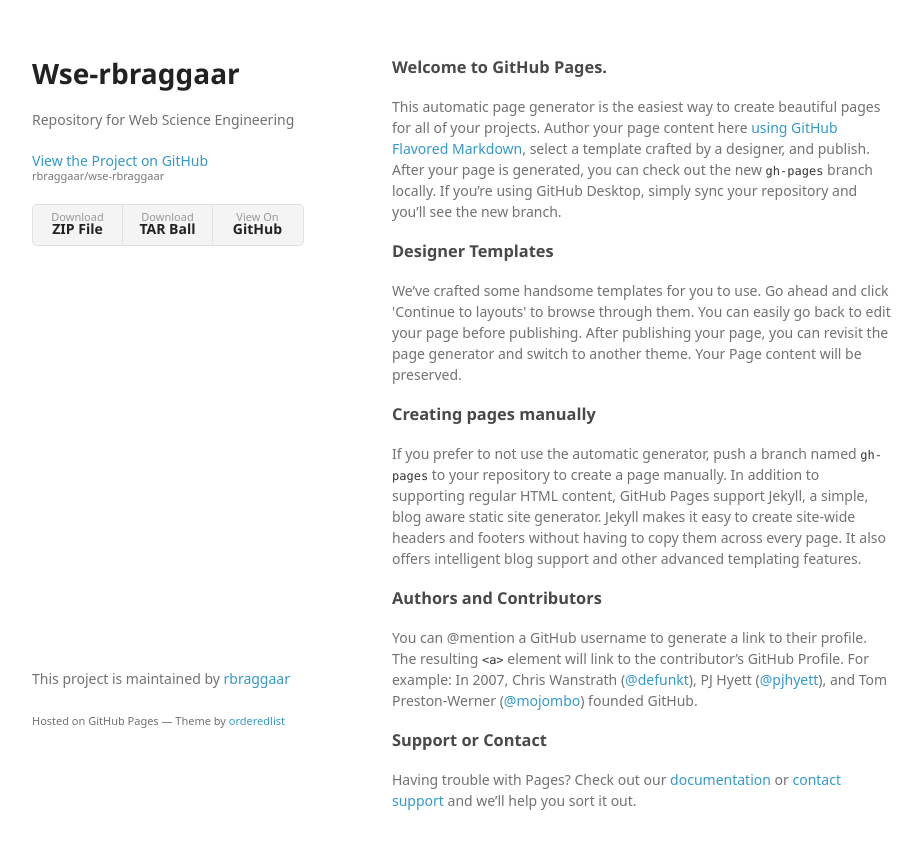
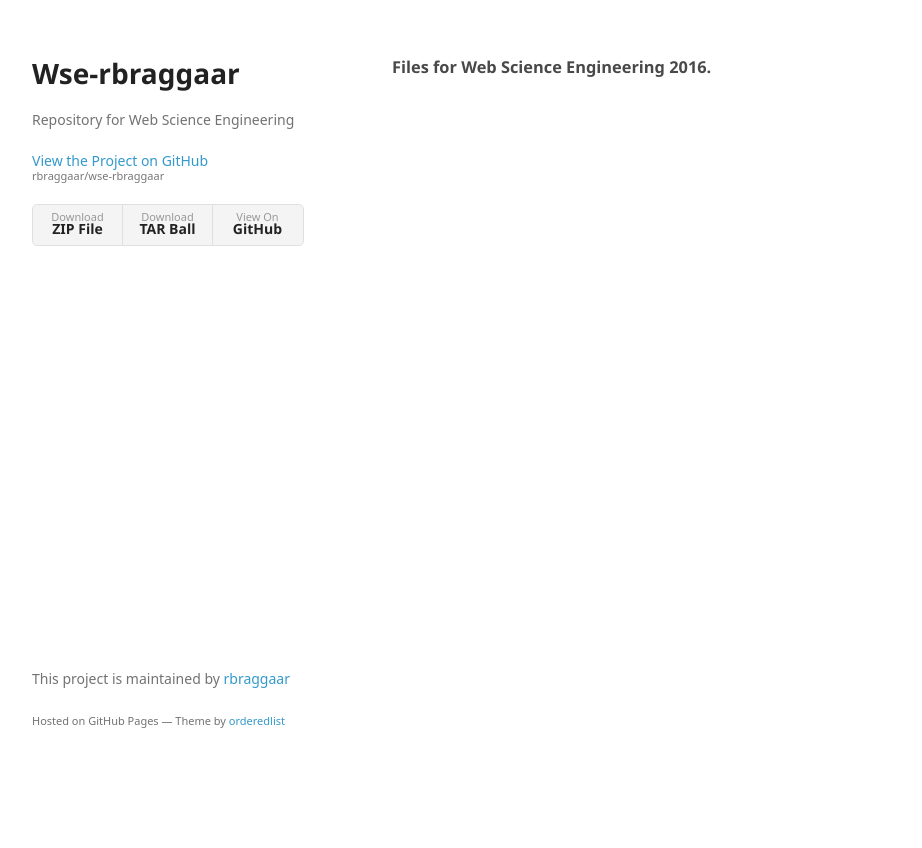
Before and after one commit to rbraggaar/wse-rbraggaar, a plain HTML site: page index.html in a window 1280 px wide. Shown: the whole page, without its empty margins (178-1100 px from the left). After the commit the page ends 800 px from the top, so only its background shows below. Drawn offline with Linux system fonts and the light colour scheme; a web font is replaced by a local one.

Commit message:
Update index.html

```diff
--- a/index.html
+++ b/index.html
@@ -29,29 +29,7 @@
       </header>
       <section>
         <h3>
-<a id="welcome-to-github-pages" class="anchor" href="#welcome-to-github-pages" aria-hidden="true"><span aria-hidden="true" class="octicon octicon-link"></span></a>Welcome to GitHub Pages.</h3>
-
-<p>This automatic page generator is the easiest way to create beautiful pages for all of your projects. Author your page content here <a href="https://guides.github.com/features/mastering-markdown/">using GitHub Flavored Markdown</a>, select a template crafted by a designer, and publish. After your page is generated, you can check out the new <code>gh-pages</code> branch locally. If you’re using GitHub Desktop, simply sync your repository and you’ll see the new branch.</p>
-
-<h3>
-<a id="designer-templates" class="anchor" href="#designer-templates" aria-hidden="true"><span aria-hidden="true" class="octicon octicon-link"></span></a>Designer Templates</h3>
-
-<p>We’ve crafted some handsome templates for you to use. Go ahead and click 'Continue to layouts' to browse through them. You can easily go back to edit your page before publishing. After publishing your page, you can revisit the page generator and switch to another theme. Your Page content will be preserved.</p>
-
-<h3>
-<a id="creating-pages-manually" class="anchor" href="#creating-pages-manually" aria-hidden="true"><span aria-hidden="true" class="octicon octicon-link"></span></a>Creating pages manually</h3>
-
-<p>If you prefer to not use the automatic generator, push a branch named <code>gh-pages</code> to your repository to create a page manually. In addition to supporting regular HTML content, GitHub Pages support Jekyll, a simple, blog aware static site generator. Jekyll makes it easy to create site-wide headers and footers without having to copy them across every page. It also offers intelligent blog support and other advanced templating features.</p>
-
-<h3>
-<a id="authors-and-contributors" class="anchor" href="#authors-and-contributors" aria-hidden="true"><span aria-hidden="true" class="octicon octicon-link"></span></a>Authors and Contributors</h3>
-
-<p>You can @mention a GitHub username to generate a link to their profile. The resulting <code>&lt;a&gt;</code> element will link to the contributor’s GitHub Profile. For example: In 2007, Chris Wanstrath (<a href="https://github.com/defunkt" class="user-mention">@defunkt</a>), PJ Hyett (<a href="https://github.com/pjhyett" class="user-mention">@pjhyett</a>), and Tom Preston-Werner (<a href="https://github.com/mojombo" class="user-mention">@mojombo</a>) founded GitHub.</p>
-
-<h3>
-<a id="support-or-contact" class="anchor" href="#support-or-contact" aria-hidden="true"><span aria-hidden="true" class="octicon octicon-link"></span></a>Support or Contact</h3>
-
-<p>Having trouble with Pages? Check out our <a href="https://help.github.com/pages">documentation</a> or <a href="https://github.com/contact">contact support</a> and we’ll help you sort it out.</p>
+<a id="welcome-to-github-pages" class="anchor" href="#welcome-to-github-pages" aria-hidden="true"><span aria-hidden="true" class="octicon octicon-link"></span></a>Files for Web Science Engineering 2016.</h3>
       </section>
       <footer>
         <p>This project is maintained by <a href="https://github.com/rbraggaar">rbraggaar</a></p>
```
